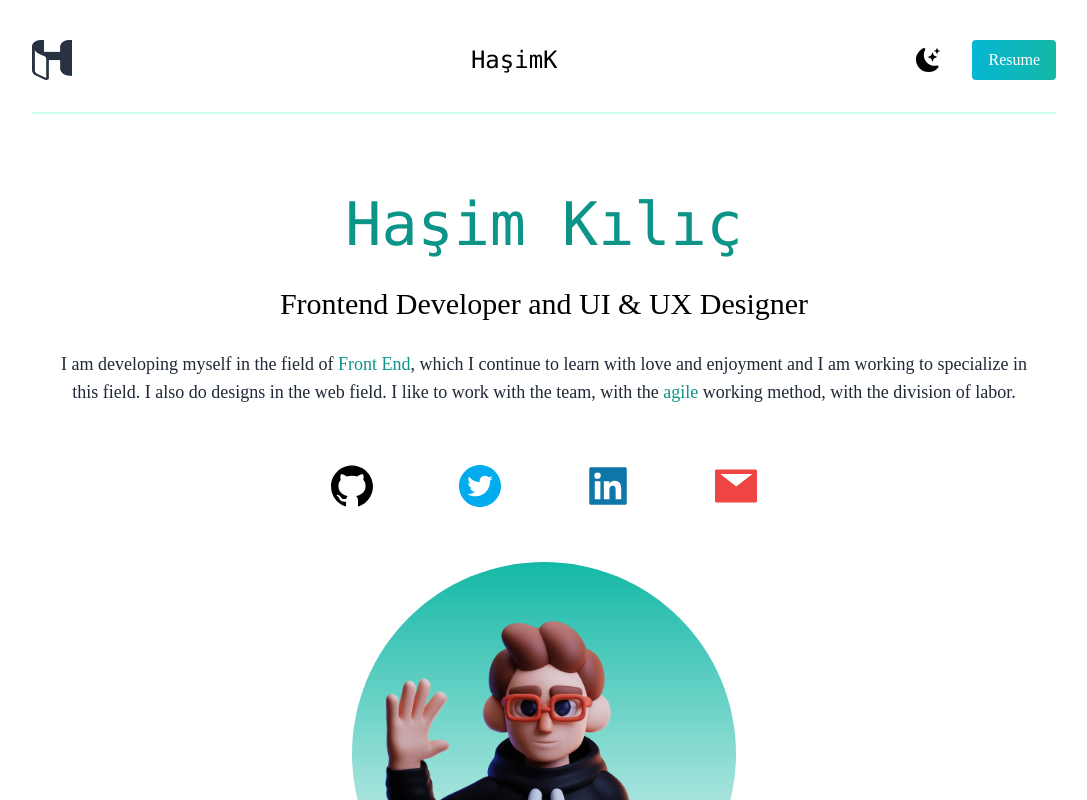
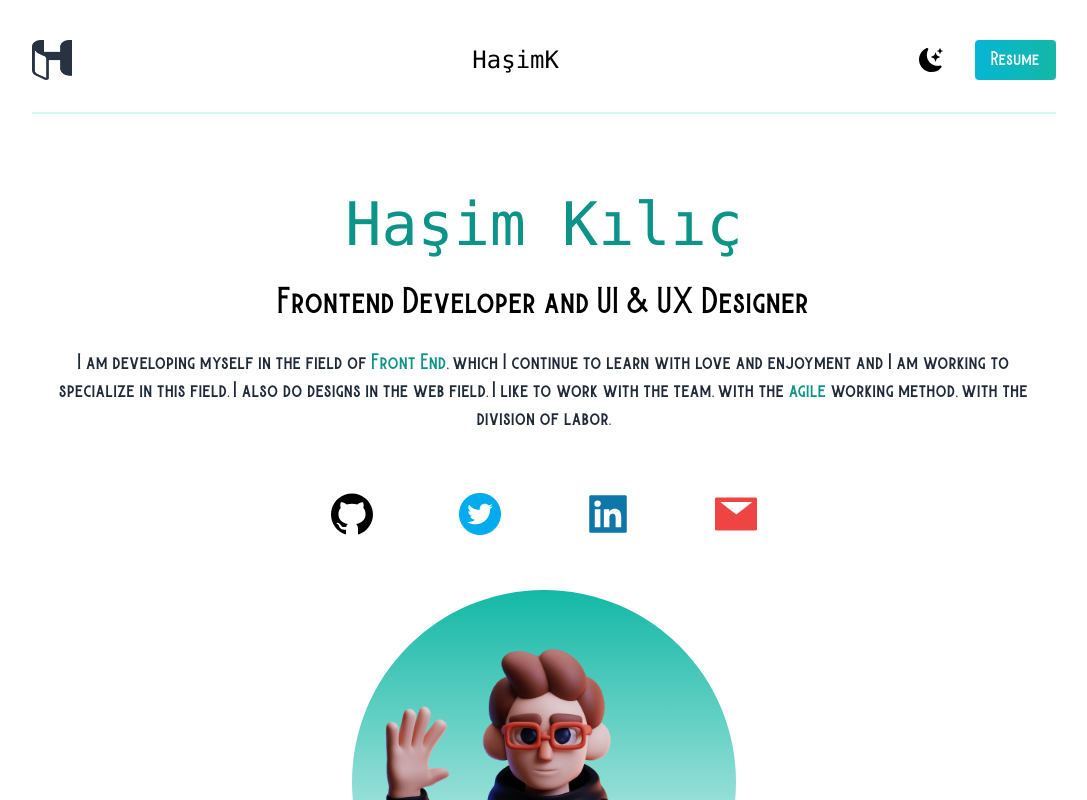
Before and after one commit to hasimkilic/new-portfolio-app, a React (Create React App) app: page / in a window 1280 px wide. Shown: the top 800 px of the page, without its empty margins (96-1183 px from the left). Built offline with nearby package versions, Linux system fonts and the light colour scheme.

Commit message:
Update index.css

```diff
--- a/src/index.css
+++ b/src/index.css
@@ -1,17 +1,16 @@
 @tailwind base;
 @tailwind components;
 @tailwind utilities;
+@import url('https://fonts.googleapis.com/css2?family=Inter&display=swap');
 *{
   margin: 0;
   padding:0;
   box-sizing: border-box;
 }
 body{
-  font-family: 'Burtons';
+  font-family: 'Burtons','Inter';
 }
 @font-face {
   font-family: "burtons";
-  font-family: "burtons-script";
   src: url('../public/Burtons.otf');
-  src: url('../public/Burtons\ Script.otf');
 }
```
